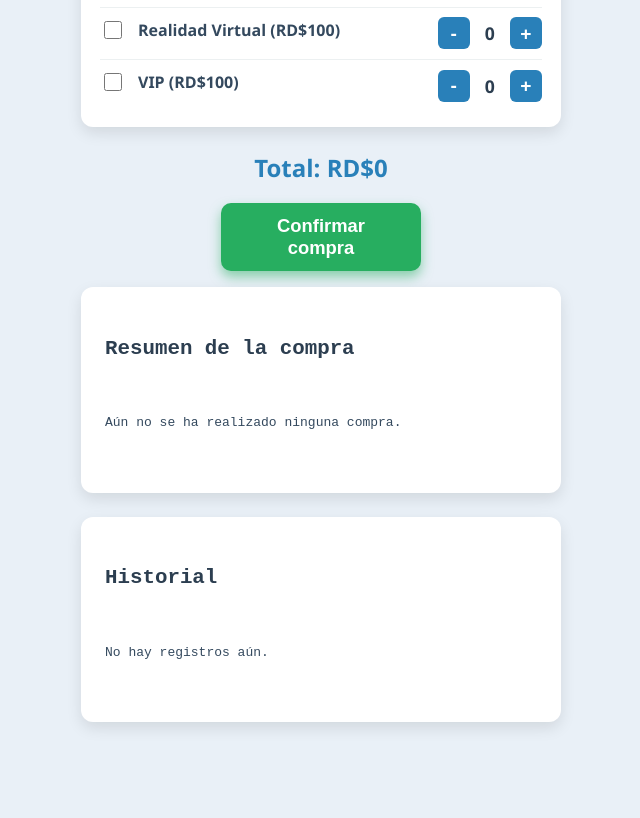
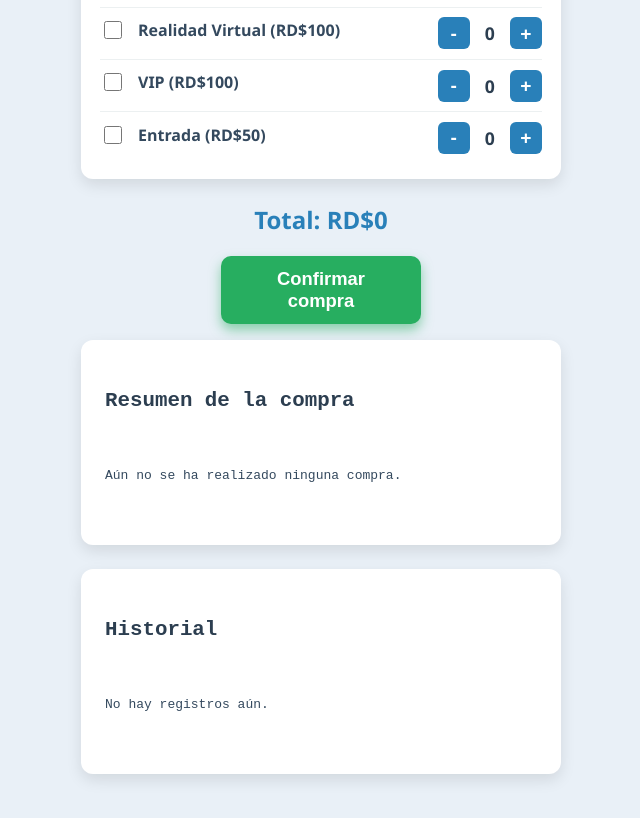
Before and after one commit to mariaoralora/tickets-demo, a plain HTML site: page index.html in a window 1280 px wide. Shown: the part 1890-2708 px from the top of the page, without its empty margins (319-959 px from the left). Before the commit the page ends 2660 px from the top, so only its background shows below. Drawn offline with Linux system fonts and the light colour scheme.

Commit message:
Update index.html

```diff
--- a/index.html
+++ b/index.html
@@ -261,7 +261,8 @@
       { nombre: "Inflables", precio: 50 },
       { nombre: "Caja de bateo", precio: 100 },
       { nombre: "Realidad Virtual", precio: 100 },
-      { nombre: "VIP", precio: 100 }
+      { nombre: "VIP", precio: 100 },
+      { nombre: "Entrada", precio: 50 }
 
     ];
 
```
